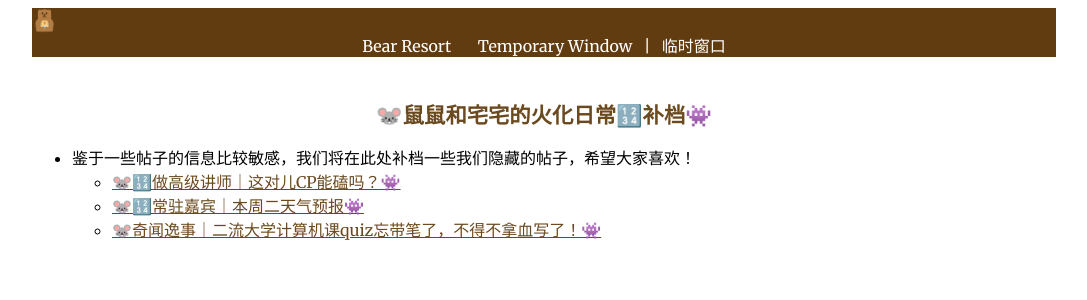
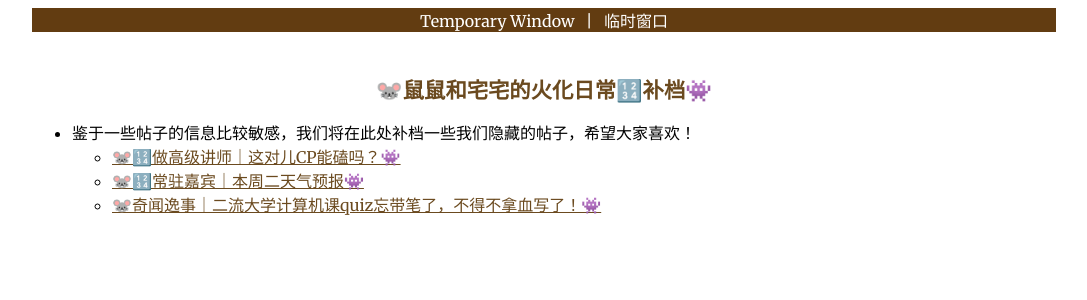
Before and after one commit to Bear-Resort/bear-resort.github.io, a Jekyll site: the page built from posts/intro.md, in a window 1280 px wide. Shown: the top 300 px of the page, without its empty margins (96-1183 px from the left). Built offline with Jekyll 4.4.1, drawn with Linux system fonts in a browser that asks for light colours; our own code applies the rules of GitHub Pages for plain Markdown files.

Commit message:
Update default.html

```diff
--- a/_layouts/default.html
+++ b/_layouts/default.html
@@ -12,7 +12,6 @@
 
 <div id="content" style="text-align: left;">
     <div class="topnav" style="text-align: center;">
-        <img src="/logos/default-bear.gif" width="25" height="25" style="vertical-align: middle;"> Bear Resort &nbsp; &nbsp; &nbsp;
         Temporary Window &nbsp; | &nbsp; 临时窗口
     </div>
     <br>
```
